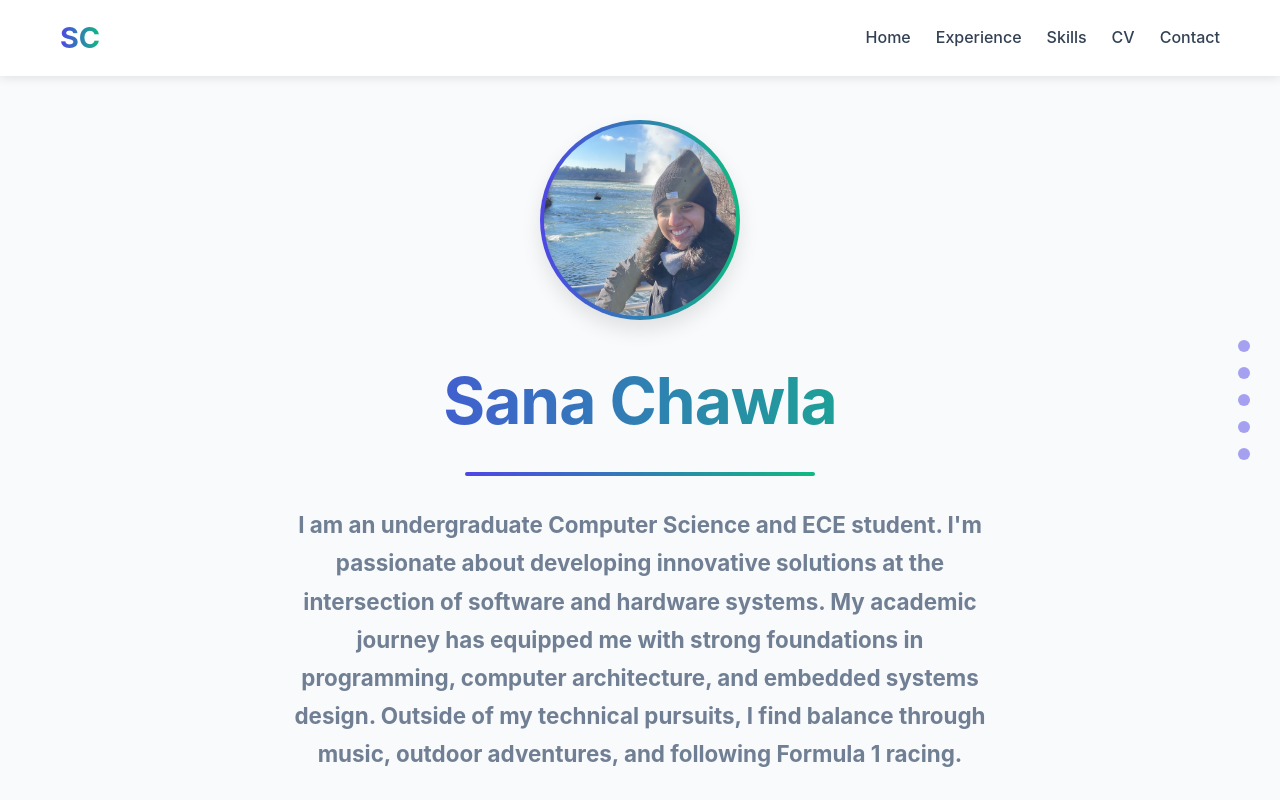
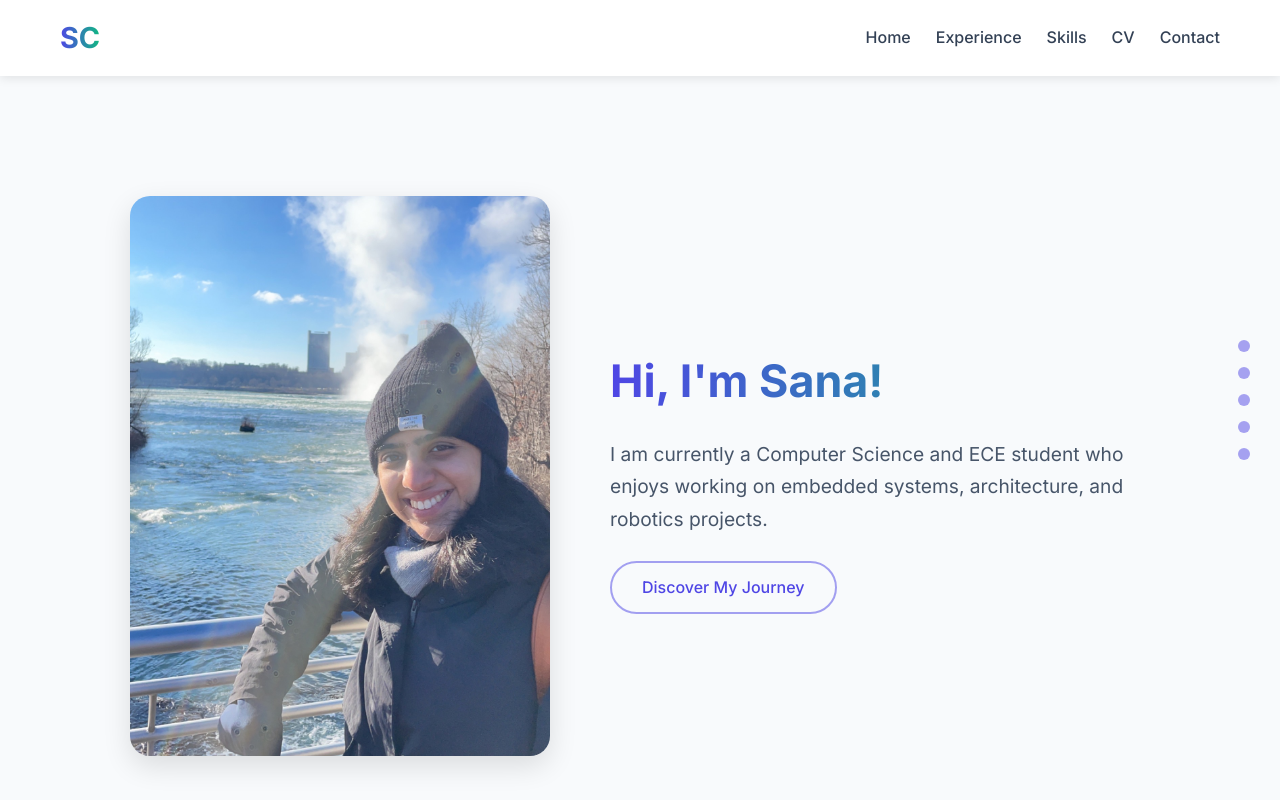
Before and after one commit to sanac17/my-portfolio, a React (Create React App) app: page / in a window 1280 px wide. Shown: the top 800 px of the page. Built offline with nearby package versions, Linux system fonts and the light colour scheme.

Commit message:
Updates to landing page

```diff
--- a/src/components/AboutMe.css
+++ b/src/components/AboutMe.css
@@ -701,6 +701,8 @@ body {
   color: #3b82f6;
 }
 
+
+
 /* Responsive design for mobile */
 @media screen and (max-width: 768px) {
   .timeline-vertical::after {
@@ -728,3 +730,62 @@ body {
     padding: 6px 12px;
   }
 }
+
+.aboutme-landing {
+  display: flex;
+  justify-content: center;
+  align-items: center;
+  min-height: 90vh;
+  padding: 60px 20px;
+  background-color: #f8fafc;
+}
+
+.aboutme-container {
+  display: flex;
+  align-items: center;
+  gap: 60px;
+  max-width: 1100px;
+  width: 100%;
+  flex-wrap: wrap;
+}
+
+.aboutme-photo {
+  flex: 1;
+  min-width: 320px;
+  max-width: 420px;
+}
+
+.aboutme-img {
+  width: 100%;
+  height: auto;
+  border-radius: 20px;
+  object-fit: cover;
+  aspect-ratio: 3 / 4;
+  box-shadow: 0 10px 28px rgba(0, 0, 0, 0.12);
+}
+
+.aboutme-text {
+  flex: 1.2;
+  min-width: 320px;
+}
+
+.aboutme-title {
+  font-size: 2.8rem;
+  font-weight: 700;
+  margin-bottom: 20px;
+  background: linear-gradient(90deg, #4f46e5, #10b981);
+  -webkit-background-clip: text;
+  background-clip: text;
+  color: transparent;
+}
+
+.aboutme-description {
+  font-size: 1.2rem;
+  color: #475569;
+  line-height: 1.7;
+  margin-bottom: 25px;
+}
+
+.button-container {
+  margin-top: 10px;
+}
--- a/src/components/AboutMe.jsx
+++ b/src/components/AboutMe.jsx
@@ -1,6 +1,7 @@
 // In AboutMe.jsx, modify the imports
 import React, { useState, useEffect } from 'react';
 import './AboutMe.css';
+
 
 const AboutMe = () => {
   const [scrollPosition, setScrollPosition] = useState(0);
@@ -34,11 +35,7 @@ const AboutMe = () => {
   // Your personal information - customize this
   const personalInfo = {
     name: "Sana Chawla",
-    bio: "I am an undergraduate Computer Science and ECE student. \
-    I'm passionate about developing innovative solutions at the intersection of software and hardware systems. \
-    My academic journey has equipped me with strong foundations in programming, computer architecture, and \
-    embedded systems design. Outside of my technical pursuits, \
-    I find balance through music, outdoor adventures, and following Formula 1 racing.",
+    bio: "I’m currently a Computer Science and ECE student passionate about building technology that bridges hardware and software. I enjoy working on embedded systems, architecture, and systems design. Outside class, you’ll find me exploring music, the outdoors, or Formula 1.",
 
     experience: [
       {
@@ -259,20 +256,24 @@ const AboutMe = () => {
       <div className="container">
         {/* Intro Section */}
         <section id="intro" className="section">
-          <div className="intro-content">
-            <div className="profile-container">
+          <div className="aboutme-landing">
+            <div className="aboutme-container">
+              <div className="aboutme-photo">
                 <img
                   src={process.env.PUBLIC_URL + '/IMG_0980.JPG'}
                   alt="Sana Chawla"
-                className="profile-image"
+                  className="aboutme-img"
                 />
               </div>
-            <h1 className="name">{personalInfo.name}</h1>
-            <div className="name-underline"></div>
-            <h2 className="bio">{personalInfo.bio}</h2>
-
+              <div className="aboutme-text">
+                <h1 className="aboutme-title">Hi, I'm Sana!</h1>
+                <p className="aboutme-description">
+                  I am currently a Computer Science and ECE student who enjoys working on embedded systems, architecture, and robotics projects.
+                </p>
                 <div className="button-container">
                   <a href="#experience" className="button">Discover My Journey</a>
+                </div>
+              </div>
             </div>
           </div>
         </section>
--- a/src/index.css
+++ b/src/index.css
@@ -1,6 +1,5 @@
-/* @tailwind base;
-@tailwind components;
-@tailwind utilities; */
+/* index.css */
+@import url('https://fonts.googleapis.com/css2?family=Inter:wght@300;400;500;600;700&family=Caveat:wght@400;500;600&display=swap');
 
 /* Basic reset and global styles */
 * {
@@ -9,19 +8,16 @@
   box-sizing: border-box;
 }
 
-/* in index.css */
 body {
   margin: 0;
   padding: 0;
-  font-family: -apple-system, BlinkMacSystemFont, 'Segoe UI', 'Roboto', 'Oxygen',
+  font-family: 'Inter', -apple-system, BlinkMacSystemFont, 'Segoe UI', 'Roboto', 'Oxygen',
     'Ubuntu', 'Cantarell', 'Fira Sans', 'Droid Sans', 'Helvetica Neue',
     sans-serif;
   -webkit-font-smoothing: antialiased;
   -moz-osx-font-smoothing: grayscale;
-  background-color: #0f172a;
-  /* Dark background */
-  color: #e2e8f0;
-  /* Light text */
+  background-color: #ffffff;
+  color: #333333;
 }
 
 code {
@@ -32,3 +28,17 @@ code {
 html {
   scroll-behavior: smooth;
 }
+
+/* Fix for overscroll effects */
+html,
+body {
+  overflow-x: hidden;
+  width: 100%;
+  height: 100%;
+}
+
+/* Ensure app container takes full height */
+#root,
+.App {
+  min-height: 100vh;
+}
```
Lines whose indentation alone changed are shown as unchanged.
